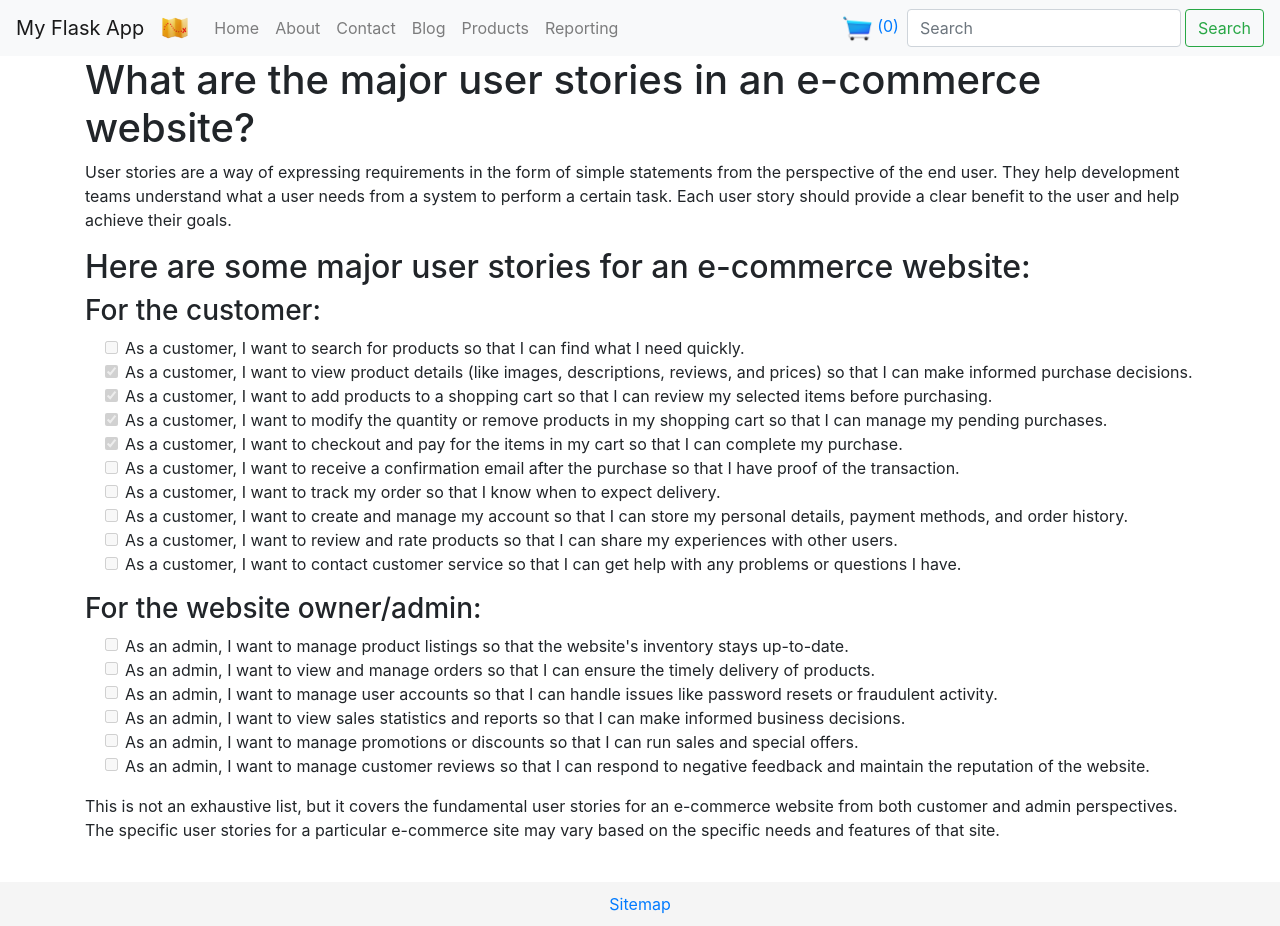
After one commit to MattProf/FlaskApp, a Flask app: page /blog/e-commerce in a window 1280 px wide. The commit adds this page. Run offline with Flask 3, Linux system fonts and the light colour scheme; some libraries are stand-ins or nearby versions.

Commit message:
updated home page, modified blog posts, added reporting

```diff
--- a/app.py
+++ b/app.py
@@ -69,6 +69,11 @@ def product_list():
     products = list(collection.find())
 
     return render_template("products.html", products=products)
+
+
+@app.route("/reporting")
+def reporting():
+    return render_template("reporting.html")
 
 
 @app.route("/add_product", methods=["GET", "POST"])
--- a/templates/about.html
+++ b/templates/about.html
@@ -3,4 +3,7 @@
 {% block content %}
 <h1>About Me</h1>
 <p>Information about me goes here.</p>
+<div style="height: 1000px;">
+
+</div>
 {% endblock %}
--- a/templates/base.html
+++ b/templates/base.html
@@ -30,47 +30,17 @@
             style="display:none;visibility:hidden"></iframe></noscript>
     <!-- End Google Tag Manager (noscript) -->
 
-    <nav class="navbar navbar-expand-lg navbar-light bg-light">
-        <a class="navbar-brand" href="/">
-            <img src="/static/images/adventure.png" width="30" height="30" class="d-inline-block align-top" alt="Logo">
-            My Flask App
-        </a>
 
-        <div class="collapse navbar-collapse" id="navbarNav">
-            <ul class="navbar-nav">
-                <li class="nav-item">
-                    <a class="nav-link" href="/">Home</a>
-                </li>
-                <li class="nav-item">
-                    <a class="nav-link" href="/about">About</a>
-                </li>
-                <li class="nav-item">
-                    <a class="nav-link" href="/contact">Contact</a>
-                </li>
-                <li class="nav-item">
-                    <a class="nav-link" href="/blog">Blog</a>
-                </li>
-                <li class="nav-item">
-                    <a class="nav-link" href="/products">Products</a>
-                </li>
-                <a href="{{ url_for('cart') }}">
-                    {% if cart_count() > 0 %}
-                    <img src="{{ url_for('static', filename='images/cart_full.png') }}" alt="Cart"
-                        class="custom-img-size">
-                    {% else %}
-                    <img src="{{ url_for('static', filename='images/cart_empty.png') }}" alt="Cart"
-                        class="custom-img-size">
-                    {% endif %}
-                    ({{ cart_count() }})
-                </a>
-            </ul>
-        </div>
+    {% import 'navigation/macros.html' as macros %}
+    {{ macros.navbar(links=[
+    {'name': 'Home', 'url': '/'},
+    {'name': 'About', 'url': '/about'},
+    {'name': 'Contact', 'url': '/contact'},
+    {'name': 'Blog', 'url': '/blog'},
+    {'name': 'Products', 'url': '/products'},
+    {'name': 'Reporting', 'url': '/reporting'},
+    ]) }}
 
-        <form class="form-inline" action="/search" method="post">
-            <input class="form-control mr-sm-2" type="search" placeholder="Search" aria-label="Search" name="search">
-            <button class="btn btn-outline-success my-2 my-sm-0" type="submit">Search</button>
-        </form>
-    </nav>
 
     <div class="container">
         {% block content %}{% endblock %}
--- /dev/null
+++ b/templates/blog_posts/e-commerce.html
@@ -0,0 +1,105 @@
+{% extends 'base.html' %}
+
+{% block content %}
+
+
+<h1>
+    What are the major user stories in an e-commerce website?
+</h1>
+
+<p>
+    User stories are a way of expressing requirements in the form of simple statements from the perspective of the end
+    user.
+    They help development teams understand what a user needs from a system to perform a certain task. Each user story
+    should
+    provide a clear benefit to the user and help achieve their goals.
+</p>
+
+<h2>Here are some major user stories for an e-commerce website:</h2>
+
+<h3>For the customer:</h3>
+<ul>
+    <li> <input class="form-check-input" type="checkbox" value="" id="" disabled>
+        As a customer, I want to search for products so that I can find what I need quickly.
+    </li>
+    <li> <input class="form-check-input" type="checkbox" value="" id="" checked disabled>
+        As a customer, I want to view product details (like images, descriptions, reviews, and prices) so that I can
+        make
+        informed purchase decisions.
+    </li>
+    <li> <input class="form-check-input" type="checkbox" value="" id="" checked disabled>
+        As a customer, I want to add products to a shopping cart so that I can review my selected items before
+        purchasing.
+    </li>
+    <li> <input class="form-check-input" type="checkbox" value="" id="" checked disabled>
+        As a customer, I want to modify the quantity or remove products in my shopping cart so that I can manage my
+        pending
+        purchases.
+    </li>
+    <li> <input class="form-check-input" type="checkbox" value="" id="" checked disabled>
+        As a customer, I want to checkout and pay for the items in my cart so that I can complete my purchase.
+    </li>
+    <li> <input class="form-check-input" type="checkbox" value="" id="" disabled>
+        As a customer, I want to receive a confirmation email after the purchase so that I have proof of the
+        transaction.
+    </li>
+    <li> <input class="form-check-input" type="checkbox" value="" id="" disabled>
+        As a customer, I want to track my order so that I know when to expect delivery.
+    </li>
+    <li> <input class="form-check-input" type="checkbox" value="" id="" disabled>
+        As a customer, I want to create and manage my account so that I can store my personal details, payment methods,
+        and
+        order history.
+    </li>
+    <li> <input class="form-check-input" type="checkbox" value="" id="" disabled>
+        As a customer, I want to review and rate products so that I can share my experiences with other users.
+    </li>
+    <li> <input class="form-check-input" type="checkbox" value="" id="" disabled>
+        As a customer, I want to contact customer service so that I can get help with any problems or questions I have.
+    </li>
+</ul>
+<h3>
+    For the website owner/admin:
+</h3>
+
+<ul>
+    <li> <input class="form-check-input" type="checkbox" value="" id="" disabled>
+        As an admin, I want to manage product
+        listings so that the website's inventory stays up-to-date.
+    </li>
+    <li> <input class="form-check-input" type="checkbox" value="" id="" disabled>
+        As an admin, I want to view and manage
+        orders so that I can ensure the timely delivery of products.
+    </li>
+    <li> <input class="form-check-input" type="checkbox" value="" id="" disabled>
+        As an admin, I want to manage user
+        accounts so that I can handle issues like password resets or fraudulent
+        activity.
+    </li>
+    <li> <input class="form-check-input" type="checkbox" value="" id="" disabled>
+        As an admin, I want to view sales
+        statistics and reports so that I can make informed business decisions.
+    </li>
+    <li> <input class="form-check-input" type="checkbox" value="" id="" disabled>
+        As an admin, I want to manage
+        promotions or discounts so that I can run sales and special offers.
+    </li>
+    <li> <input class="form-check-input" type="checkbox" value="" id="" disabled>
+        As an admin, I want to manage customer
+        reviews so that I can respond to negative feedback and maintain the
+        reputation of the website.
+    </li>
+    <li></li>
+    <li></li>
+
+</ul>
+<p>
+    This is not an exhaustive list, but it covers the fundamental user stories for an e-commerce website from both
+    customer
+    and admin perspectives. The specific user stories for a particular e-commerce site may vary based on the specific
+    needs
+    and features of that site.
+</p>
+
+
+{% endblock %}
--- /dev/null
+++ b/templates/navigation/macros.html
@@ -0,0 +1,41 @@
+{% macro navbar(links, brand_name="My Flask App", brand_url="/") %}
+<nav class="navbar navbar-expand-lg navbar-light bg-light">
+
+    <a class="navbar-brand" href="{{ brand_url }}">{{ brand_name }}</a>
+    <a class="navbar-brand" href="/">
+        <img src="/static/images/adventure.png" width="30" height="30" class="d-inline-block align-top" alt="Logo">
+
+    </a>
+
+    <button class="navbar-toggler" type="button" data-toggle="collapse" data-target="#navbarNav"
+        aria-controls="navbarNav" aria-expanded="false" aria-label="Toggle navigation">
+        <span class="navbar-toggler-icon"></span>
+    </button>
+    <div class="collapse navbar-collapse" id="navbarNav">
+        <ul class="navbar-nav">
+            {% for link in links %}
+            <li class="nav-item">
+                <a class="nav-link" href="{{ link.url }}">{{ link.name }}</a>
+            </li>
+            {% endfor %}
+        </ul>
+        <div class="ml-auto">
+            <a href="{{ url_for('cart') }}">
+                {% if cart_count() > 0 %}
+                <img src="{{ url_for('static', filename='images/cart_full.png') }}" alt="Cart" class="custom-img-size">
+                {% else %}
+                <img src="{{ url_for('static', filename='images/cart_empty.png') }}" alt="Cart" class="custom-img-size">
+                {% endif %}
+                ({{ cart_count() }})
+            </a>
+        </div>
+        <div class="ml-2">
+            <form class="form-inline" id="search-bar" action="/search" method="post">
+                <input class="form-control mr-sm-1" type="search" placeholder="Search" aria-label="Search"
+                    name="search">
+                <button class="btn btn-outline-success my-2 my-sm-0" type="submit">Search</button>
+            </form>
+        </div>
+    </div>
+</nav>
+{% endmacro %}
```
Also changed, not shown: templates/blog_posts/user_stories/e-commerce.html (deleted, +0 -41 lines), templates/contact.html (+5 -3 lines), templates/home.html (+94 -0 lines), templates/reporting.html (added, +10 -0 lines), static/images/book.png (added), static/images/money_bag.png (added), static/images/noticeboard.png (added), static/images/storefront.png (added), static/images/support.png (added), static/styles.css (line endings or trailing spaces), templates/blog_posts/blog-site.html (renamed from templates/blog_posts/user_stories/blog-site.html), templates/blog_posts/forum-site.html (renamed from templates/blog_posts/user_stories/forum-site.html), templates/blog_posts/help-desk-site.html (renamed from templates/blog_posts/user_stories/help-desk-site.html), templates/blog_posts/portfolio-site.html (renamed from templates/blog_posts/user_stories/portfolio-site.html), 1 more files.
